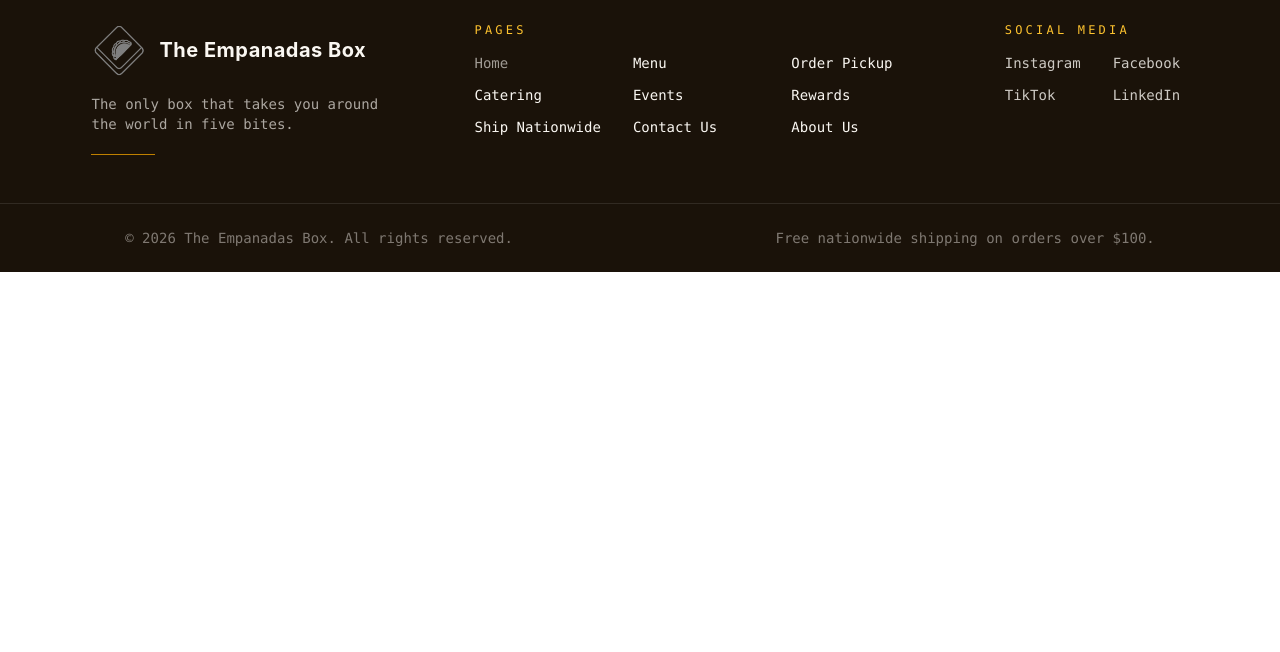
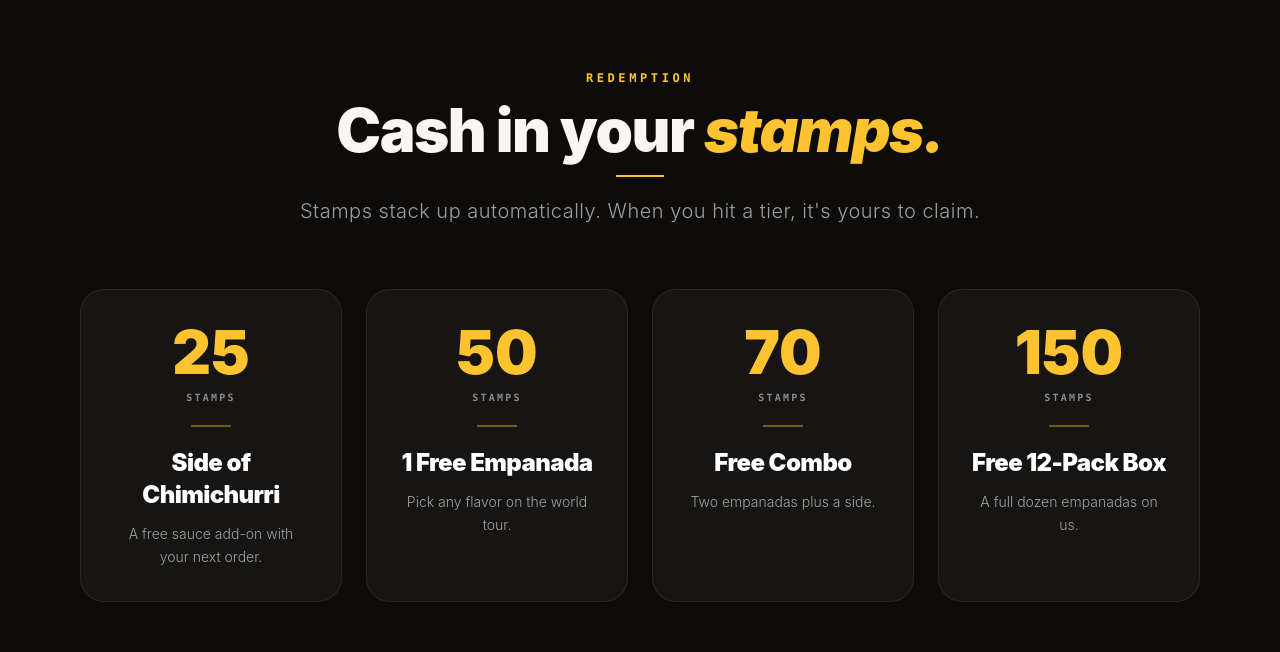
Before and after one commit to Jowohny/TheEmpanadasBox, a React (Vite) app: page /Rewards in a window 1280 px wide. Shown: the part 1439-2091 px from the top of the page. Before the commit the page ends 1711 px from the top, so only its background shows below. Built offline with nearby package versions, Linux system fonts and the light colour scheme.

Commit message:
reward tier data + reward tier component reward page integration

```diff
--- /dev/null
+++ b/src/data/RewardsTiers.tsx
@@ -0,0 +1,30 @@
+export interface RewardsTier {
+	stamps: number
+	reward: string
+	description: string
+}
+
+const RewardsTiers: RewardsTier[] = [
+	{
+		stamps: 25,
+		reward: 'Side of Chimichurri',
+		description: 'A free sauce add-on with your next order.'
+	},
+	{
+		stamps: 50,
+		reward: '1 Free Empanada',
+		description: 'Pick any flavor on the world tour.'
+	},
+	{
+		stamps: 70,
+		reward: 'Free Combo',
+		description: 'Two empanadas plus a side.'
+	},
+	{
+		stamps: 150,
+		reward: 'Free 12-Pack Box',
+		description: 'A full dozen empanadas on us.'
+	}
+]
+
+export default RewardsTiers
--- a/src/pages/Rewards.tsx
+++ b/src/pages/Rewards.tsx
@@ -1,16 +1,20 @@
 import StampWayCard from "../components/StampWayCard";
+import TierCard from "../components/TierCard";
 import StampWays from "../data/StampWays";
+import RewardsTiers from "../data/RewardsTiers";
 
 const Rewards = () => {
 	return (
 		<div className="min-w-screen min-h-screen -mt-[8.25rem]">
 			<div className="relative flex items-center justify-center overflow-hidden">
 				<img
-					src="/EmpanadaPics/BYC.jpg"
+					src="/EmpanadaPics/EzCaterer Menu/Empanadas by the Dozen.jpg"
 					className="z-0 object-cover"
 					style={{ width: '100vw', height: 'calc(100vh + 2.25rem)' }}
 				/>
-				<div className="absolute inset-0 z-10 bg-black/30" />
+
+	 			<div className="absolute inset-0 z-20 bg-radial-[at_50%_65%] from-black/60 via-black/10 to-transparent" />
+				<div className="absolute inset-0 bg-gradient-to-b from-white via-white/[0.0001] -mt-60 to-transparent z-10" />
 
 				<div className="absolute z-20 flex max-w-4xl flex-col items-center px-6 text-center">
 					<div className="mb-8 inline-flex items-center gap-2 rounded-full border border-white/15 bg-white/10 px-4 py-2 backdrop-blur-md">
@@ -63,6 +67,28 @@ const Rewards = () => {
 					</div>
 				</div>
 			</div>
+			<div className="bg-[#0d0c0b] px-20 py-24">
+				<div className="mx-auto max-w-[90rem]">
+					<div className="mx-auto mb-16 max-w-3xl text-center">
+						<p className="mb-4 font-mono text-xs font-black uppercase tracking-[0.3em] text-[#fec32f]">
+							Redemption
+						</p>
+						<h2 className="mb-4 font-inter text-6xl font-black leading-[0.95] tracking-tight text-[#faf7f2]">
+							Cash in your <span className="italic text-[#fec32f]">stamps.</span>
+						</h2>
+						<div className="mx-auto mb-5 h-[2px] w-12 bg-[#fec32f]" />
+						<p className="text-xl font-light tracking-wide text-white/60">
+							Stamps stack up automatically. When you hit a tier, it's yours to claim.
+						</p>
+					</div>
+
+					<div className="grid grid-cols-4 gap-6">
+						{RewardsTiers.map((tier) => (
+							<TierCard key={tier.stamps} tier={tier} />
+						))}
+					</div>
+				</div>
+			</div>
 		</div>
 	);
 };
```
